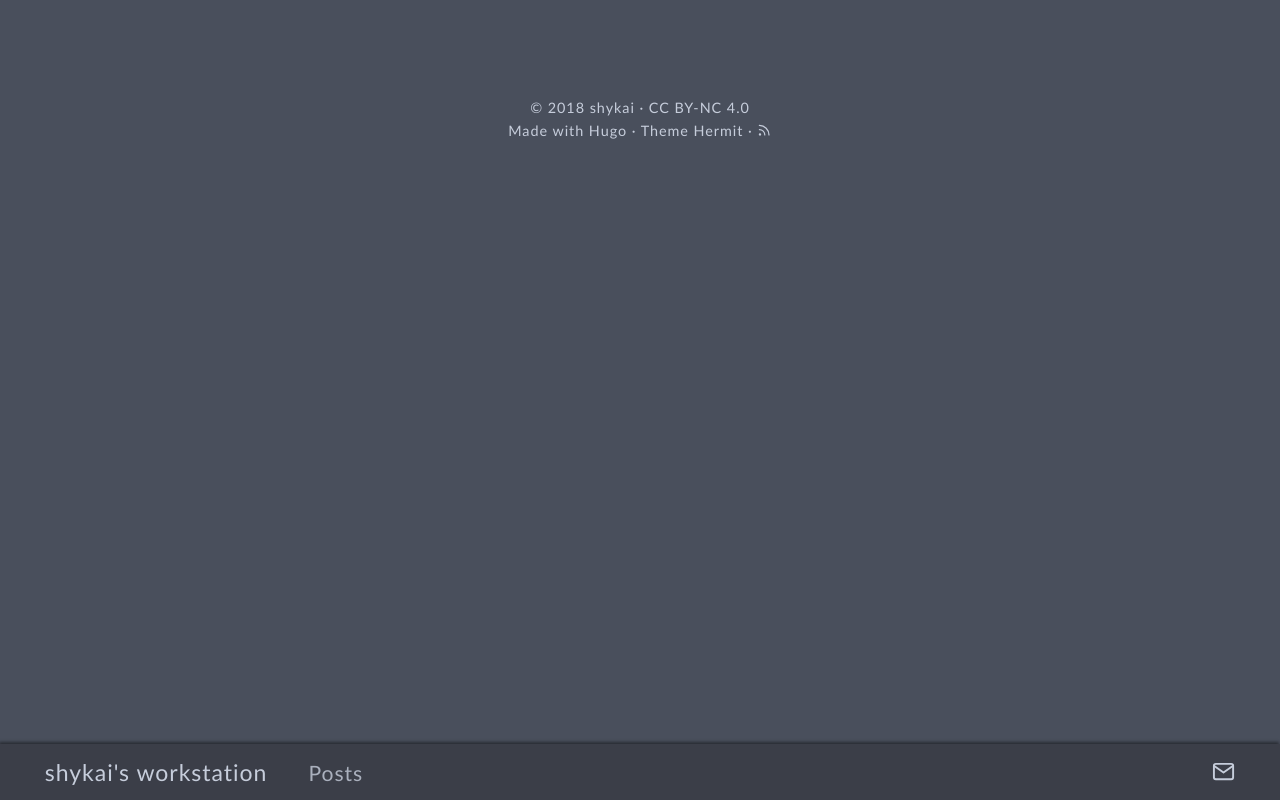
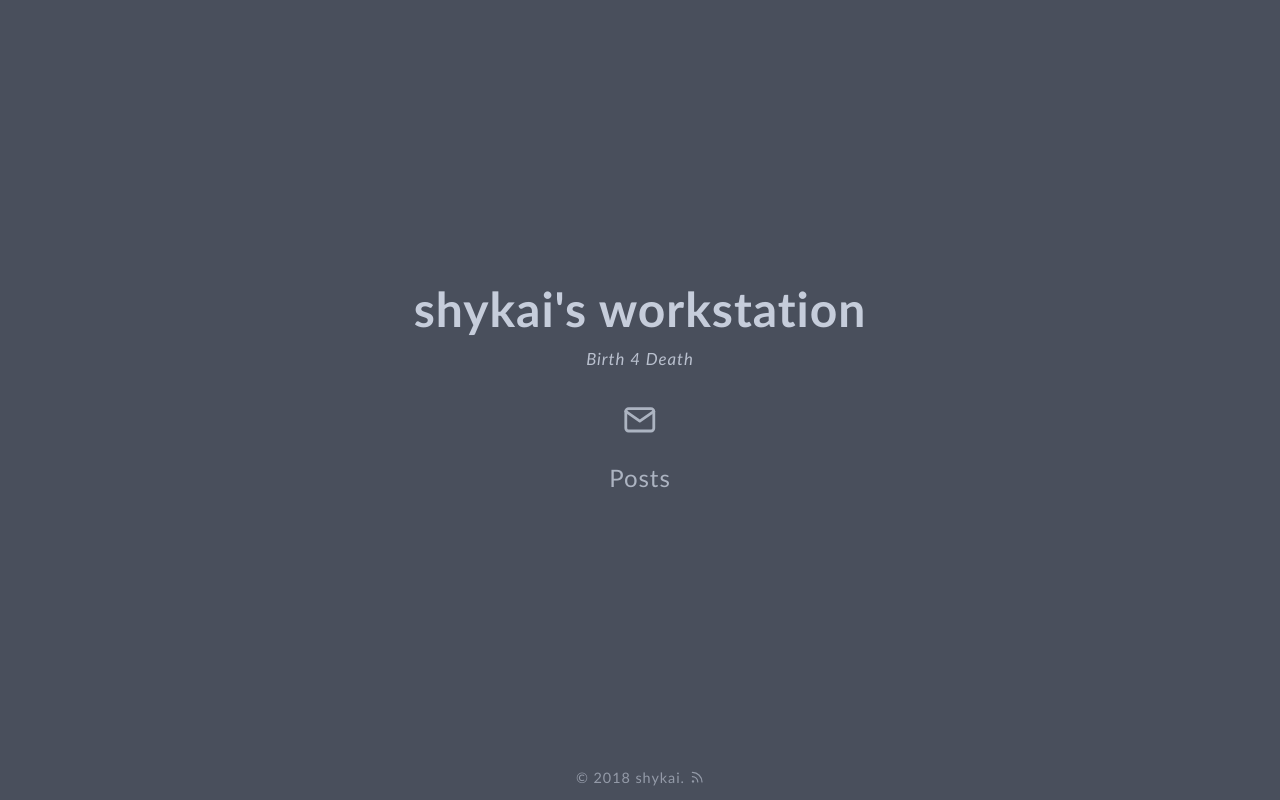
Before and after one commit to shykai/shykai.github.io, a plain HTML site: page index.html in a window 1280 px wide. Drawn offline with Linux system fonts and the light colour scheme.

Commit message:
Commit Indexs

```diff
--- a/index.html
+++ b/index.html
@@ -2,6 +2,7 @@
 <html lang="zh-cn">
 
 <head>
+	<meta name="generator" content="Hugo 0.53" />
 	<meta charset="UTF-8">
 	<meta name="viewport" content="width=device-width, initial-scale=1.0">
 	<meta http-equiv="X-UA-Compatible" content="ie=edge">
@@ -11,7 +12,7 @@
 	<link rel="manifest" href="/site.webmanifest">
 	<link rel="mask-icon" href="/safari-pinned-tab.svg" color="">
 	<link rel="shortcut icon" href="/favicon.ico">
-	<title></title>
+	<title>shykai&#39;s workstation</title>
 	<link rel="alternate" type="application/rss+xml+xml" href="http://shykai.github.io/index.xml" title="shykai's workstation" />
 	<link rel="stylesheet" href="/css/style.min.857f4a4adceba73f2fc8a745f8ca8b08437800bdf1c3275e2c7360f4994644ba.css" integrity="sha256-hX9KStzrpz8vyKdF+MqLCEN4AL3xwydeLHNg9JlGRLo=">
 
@@ -19,38 +20,23 @@
 
 <body id="page">
 
-	<header id="site-header" class="animated slideInUp faster">
-		<div class="hdr-wrapper section-inner">
-			<div class="hdr-left">
-				<div class="site-branding">
-					<a href="http://shykai.github.io">shykai&#39;s workstation</a>
-				</div>
-				<nav class="site-nav hide-in-mobile">
-					<a href="/posts/">Posts</a>
-				</nav>
+	<div id="spotlight" class="animated fadeIn">
+		<div id="home-center">
+			<h1 id="home-title">shykai&#39;s workstation</h1>
+			<p id="home-subtitle">Birth 4 Death</p>
+			<div id="home-social">
+				<a href="shykai@gmail.com" target="_blank" rel="noopener"><svg xmlns="http://www.w3.org/2000/svg" width="24" height="24" viewBox="0 0 24 24" fill="none" stroke="currentColor" stroke-width="2" stroke-linecap="round" stroke-linejoin="round" class="feather feather-mail"><path d="M4 4h16c1.1 0 2 .9 2 2v12c0 1.1-.9 2-2 2H4c-1.1 0-2-.9-2-2V6c0-1.1.9-2 2-2z"></path><polyline points="22,6 12,13 2,6"></polyline></svg></a>
 			</div>
-			<div class="hdr-right hdr-icons">
-				<span class="hdr-social hide-in-mobile"><a href="shykai@gmail.com" target="_blank" rel="noopener"><svg xmlns="http://www.w3.org/2000/svg" width="24" height="24" viewBox="0 0 24 24" fill="none" stroke="currentColor" stroke-width="2" stroke-linecap="round" stroke-linejoin="round" class="feather feather-mail"><path d="M4 4h16c1.1 0 2 .9 2 2v12c0 1.1-.9 2-2 2H4c-1.1 0-2-.9-2-2V6c0-1.1.9-2 2-2z"></path><polyline points="22,6 12,13 2,6"></polyline></svg></a></span><button id="menu-btn" class="hdr-btn"><svg xmlns="http://www.w3.org/2000/svg" width="24" height="24" viewBox="0 0 24 24" fill="none" stroke="currentColor" stroke-width="2" stroke-linecap="round" stroke-linejoin="round" class="feather feather-menu"><line x1="3" y1="12" x2="21" y2="12"></line><line x1="3" y1="6" x2="21" y2="6"></line><line x1="3" y1="18" x2="21" y2="18"></line></svg></button>
-			</div>
+			<nav id="home-nav" class="site-nav">
+				<a href="/posts/">Posts</a>
+			</nav>
 		</div>
-	</header>
-	<div id="mobile-menu" class="animated fast" style="display: none;">
-		<ul>
-			<li><a href="/posts/">Posts</a></li>
-		</ul>
+		<div id="home-footer">
+			<p>&copy; 2018 <a href="http://shykai.github.io">shykai</a>. <a href="http://shykai.github.io/posts/index.xml" target="_blank" title="rss"><svg xmlns="http://www.w3.org/2000/svg" width="24" height="24" viewBox="0 0 24 24" fill="none" stroke="currentColor" stroke-width="2" stroke-linecap="round" stroke-linejoin="round" class="feather feather-rss"><path d="M4 11a9 9 0 0 1 9 9"></path><path d="M4 4a16 16 0 0 1 16 16"></path><circle cx="5" cy="19" r="1"></circle></svg></a></p>
+		</div>
 	</div>
 
-
-	<main class="site-main section-inner thin animated fadeIn faster">
-		<h1></h1>
-	</main>
-
-	<footer id="site-footer" class="section-inner thin animated fadeIn faster">
-		<p>&copy; 2018 <a href="http://shykai.github.io">shykai</a> &#183; <a href="https://creativecommons.org/licenses/by-nc/4.0/" target="_blank" rel="noopener">CC BY-NC 4.0</a></p>
-		<p>Made with <a href="https://gohugo.io/" target="_blank" rel="noopener">Hugo</a> &#183; Theme <a href="https://github.com/Track3/hermit" target="_blank" rel="noopener">Hermit</a> &#183; <a href="http://shykai.github.io/posts/index.xml" target="_blank" title="rss"><svg xmlns="http://www.w3.org/2000/svg" width="24" height="24" viewBox="0 0 24 24" fill="none" stroke="currentColor" stroke-width="2" stroke-linecap="round" stroke-linejoin="round" class="feather feather-rss"><path d="M4 11a9 9 0 0 1 9 9"></path><path d="M4 4a16 16 0 0 1 16 16"></path><circle cx="5" cy="19" r="1"></circle></svg></a></p>
-	</footer>
-
-	<script>let haveHeader = true;</script>
+	<script>let haveHeader = false;</script>
 
 	<script src="/js/main.min.00689ba18bbf9422fda222b02b555f01d54bfbb9b6d02f9bcffad67bdb2ff2cd.js" integrity="sha256-AGiboYu/lCL9oiKwK1VfAdVL+7m20C+bz/rWe9sv8s0="></script>
 
```
Also changed, not shown: sitemap.xml (+12 -0 lines).
